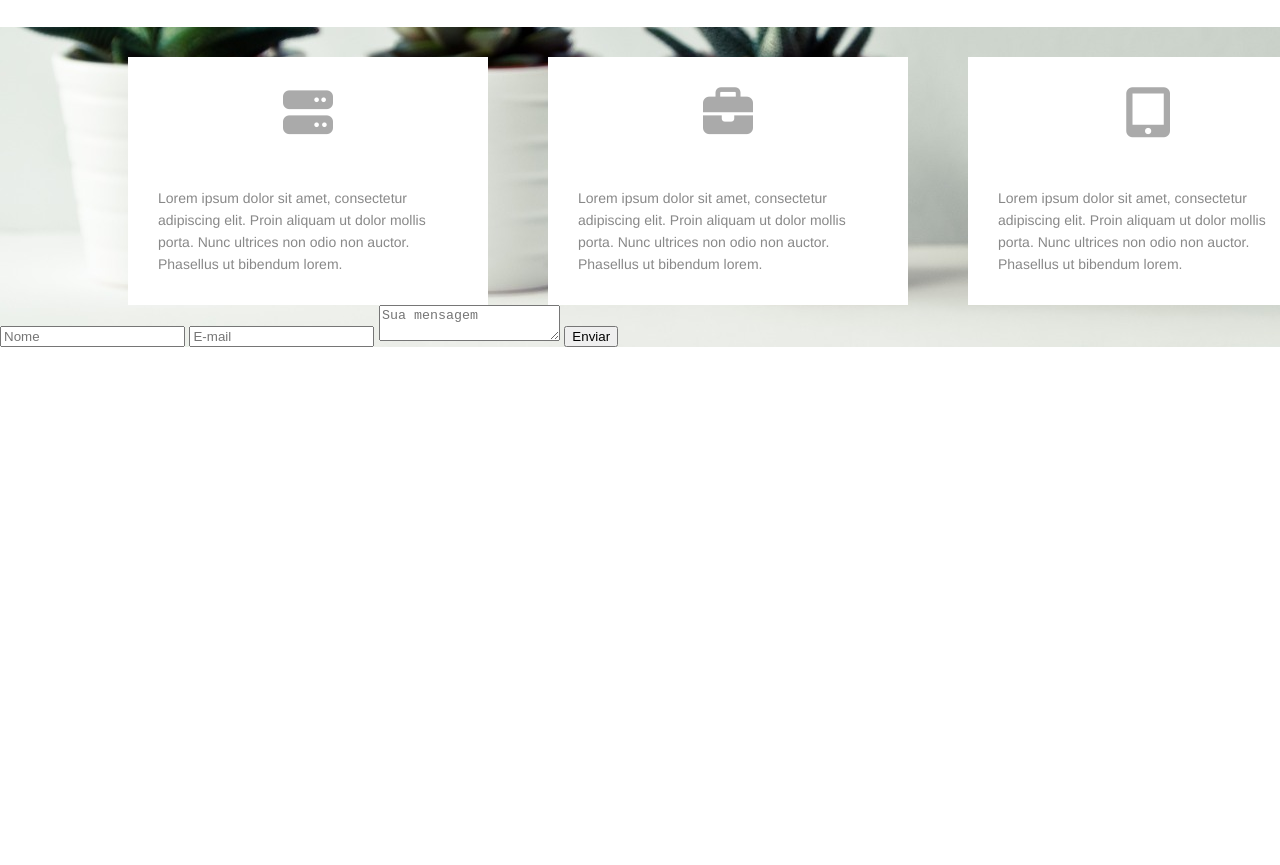
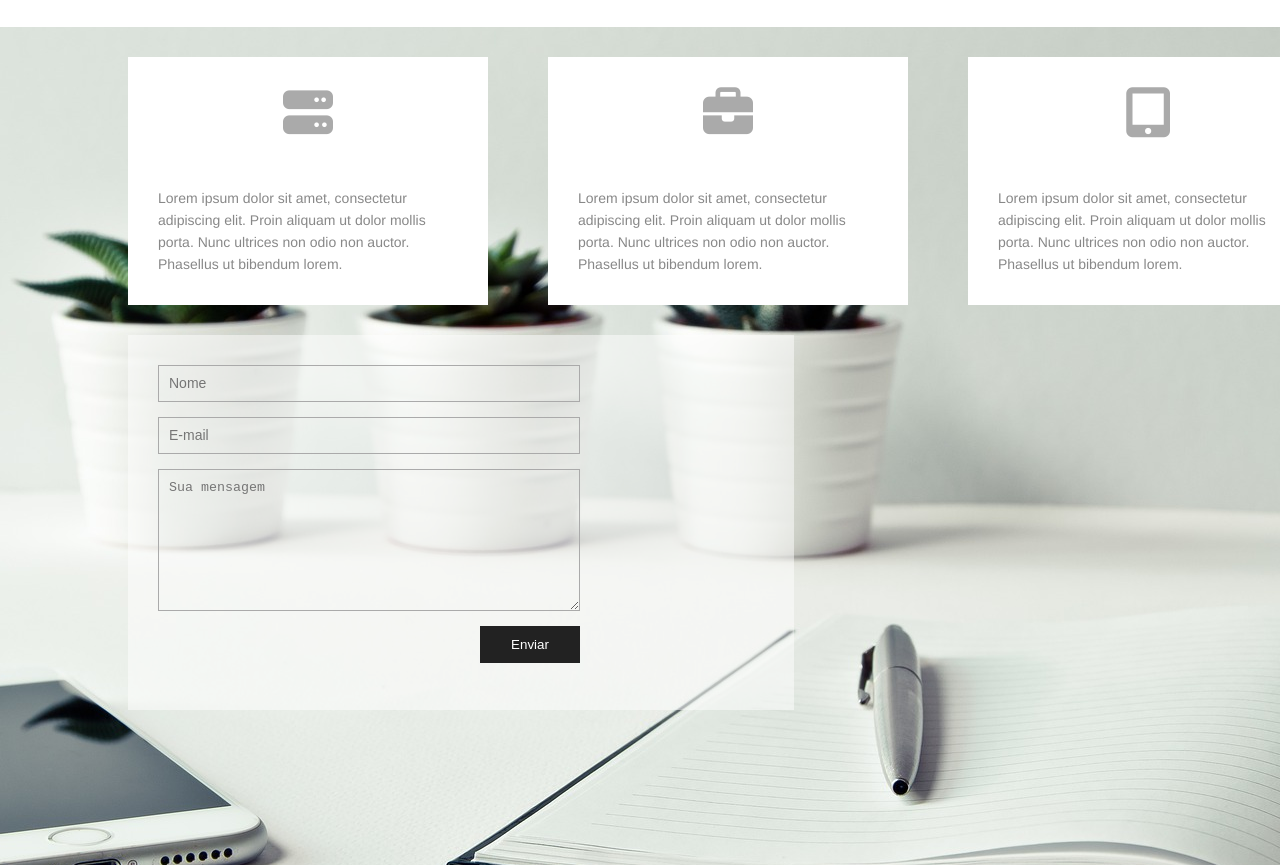
Before and after one commit to MarcosWinther/Project_Site_Web, a plain HTML site: page 2_Projeto_Base/index.html in a window 1280 px wide. Shown: the part 1143-2008 px from the top of the page. Before the commit the page ends 1490 px from the top, so only its background shows below. Drawn offline with Linux system fonts and the light colour scheme.

Commit message:
CSS do formulário do projeto base

```diff
--- a/2_Projeto_Base/css/styles.css
+++ b/2_Projeto_Base/css/styles.css
@@ -199,3 +199,69 @@ html {
     color: #888;
     text-align: left;
 }
+
+/* footer */
+footer {
+    clear: both;
+    max-width: 1200px;
+    height: 500px;
+    padding: 30px 10%;
+    position: relative;
+}
+
+.form-container {
+    width: 65%;
+    height: 375px;
+    position: relative;
+    display: block;
+}
+
+.form-background {
+    width: 100%;
+    height: 100%;
+    background-color: #FFF;
+    opacity: .5;
+}
+
+.form-container form {
+    position: absolute;
+    top: 30px;
+    left: 30px;
+    height: 300px;
+}
+
+.form-container input, .form-container textarea {
+    width: 400px;
+    display: block;
+    border: none;
+    padding: 10px;
+    margin-bottom: 15px;
+    border: 1px solid #AAA;
+    border-radius: 0;
+    background-color: transparent;
+}
+
+.form-container textarea {
+    height: 120px;
+}
+
+.form-container input::placeholder, .footer-container input::placeholder {
+    font-size: 14px;
+}
+
+.form-container .submit {
+    background-color: #222;
+    color: #FFF;
+    border: 1px solid transparent;
+    width: 100px;
+    position: relative;
+    float: right;
+    cursor: pointer;
+    transition: .5s;
+}
+
+.footer-container .submit:hover {
+    background-color: #FFF;
+    color: #222;
+    border: 1px solid #222;
+}
```
